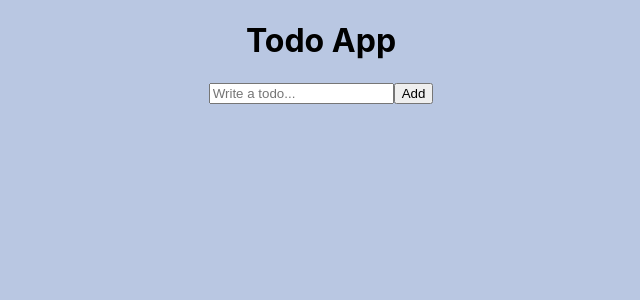
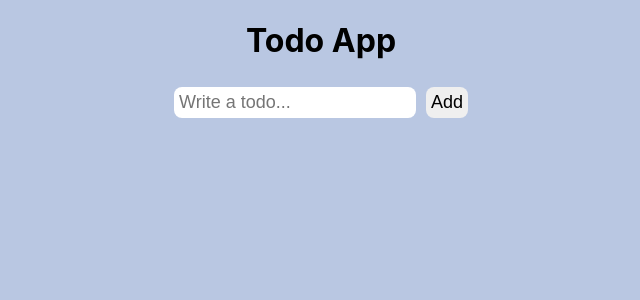
Before and after one commit to Pareeshyadav2022/my-todo, a React (Create React App) app: page / in a window 1280 px wide. Shown: the top 300 px of the page, without its empty margins (319-959 px from the left). Built offline with nearby package versions, Linux system fonts and the light colour scheme.

Commit message:
fixed css

```diff
--- a/src/App.css
+++ b/src/App.css
@@ -1,10 +1,23 @@
 .App {
   align-items: center;
   text-align: center;
+}
 
+.App input,
+button,
+p {
+  border: none;
+  padding: 5px;
+  margin: 5px;
+  border-radius: 8px;
+  font-size: 18px;
+}
+.App button,
+p:hover {
+  cursor: pointer;
+}
 
-}
-body{
+body {
   background-color: #b9c7e2;
 }
 
@@ -13,7 +26,7 @@ body{
   pointer-events: none;
 }
 
-.TodoItems h4{
+.TodoItems h4 {
   display: flex;
   border: 1px solid rgb(170, 157, 157);
   border-radius: 4px;
```
